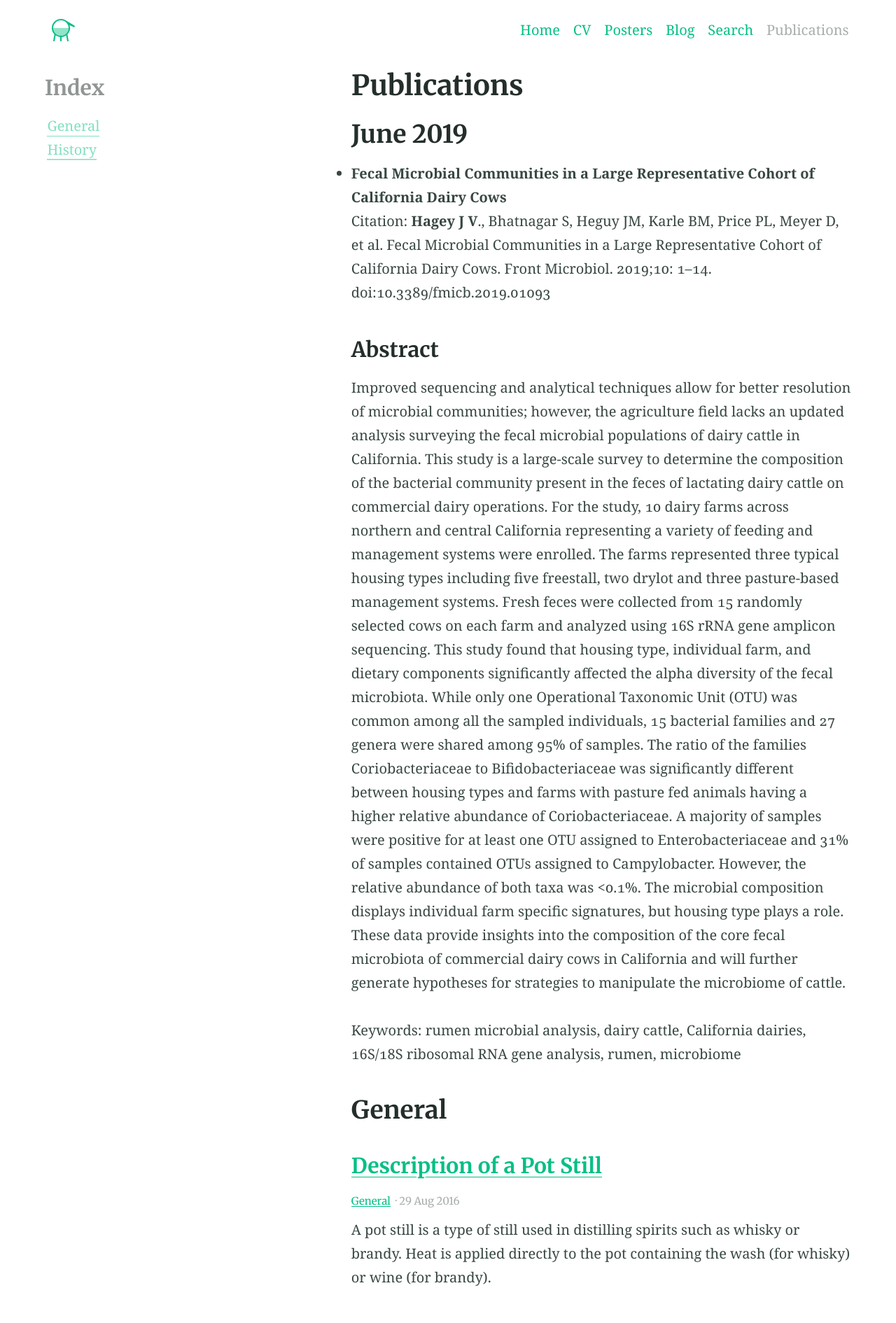
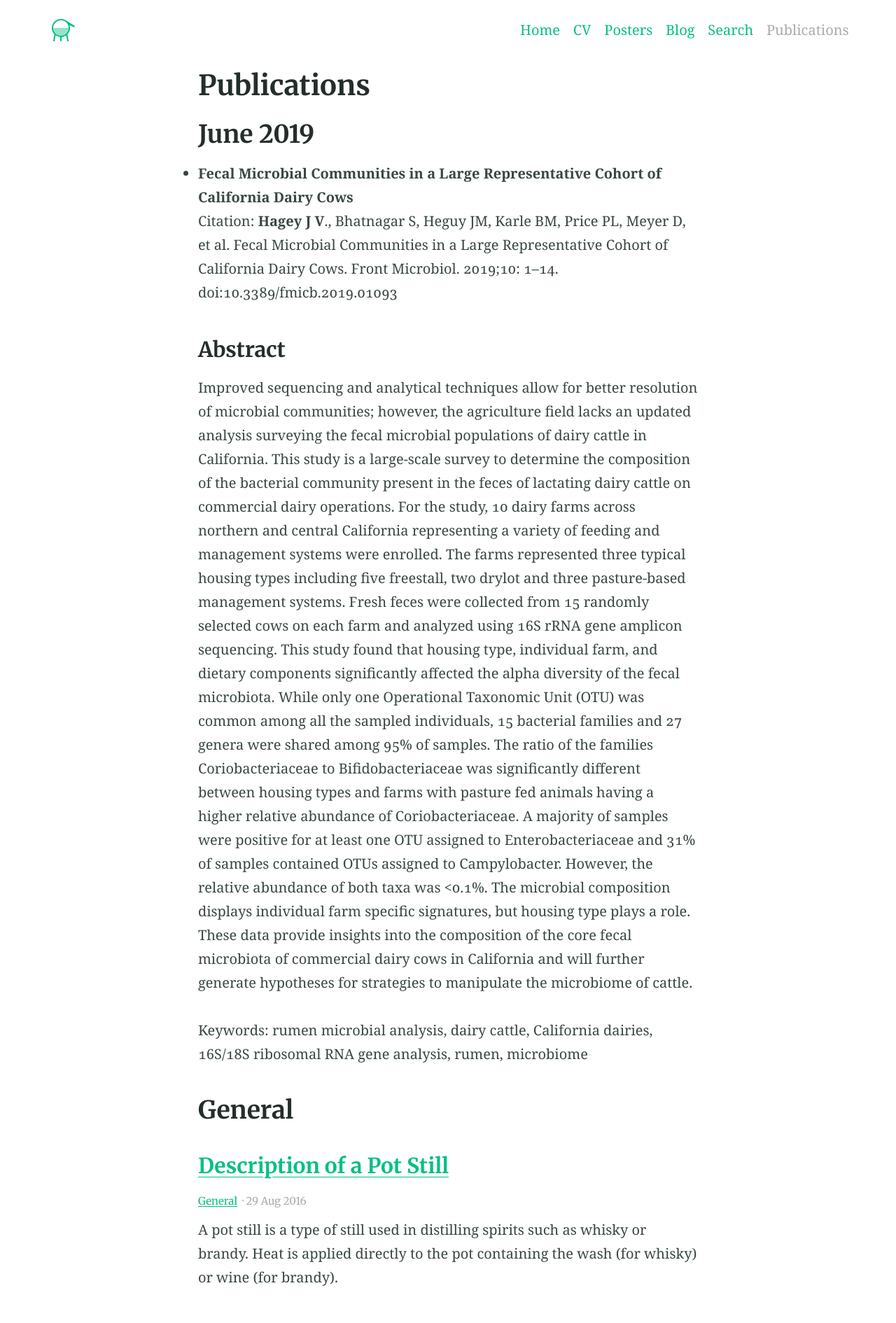
Before and after one commit to jvhagey/jvhagey.github.io, a Jekyll site: the page built from publications.md, in a window 1280 px wide. Shown: the top 1890 px of the page at 70% size. Built offline with Jekyll 4.4.1, drawn with Linux system fonts in a browser that asks for light colours.

Commit message:
Update publications.md

```diff
--- a/publications.md
+++ b/publications.md
@@ -1,8 +1,6 @@
 ---
 title: Publications
 layout: categories
-excerpt: "Category index"
-aside: true
 ---
 
 ## June 2019
```
